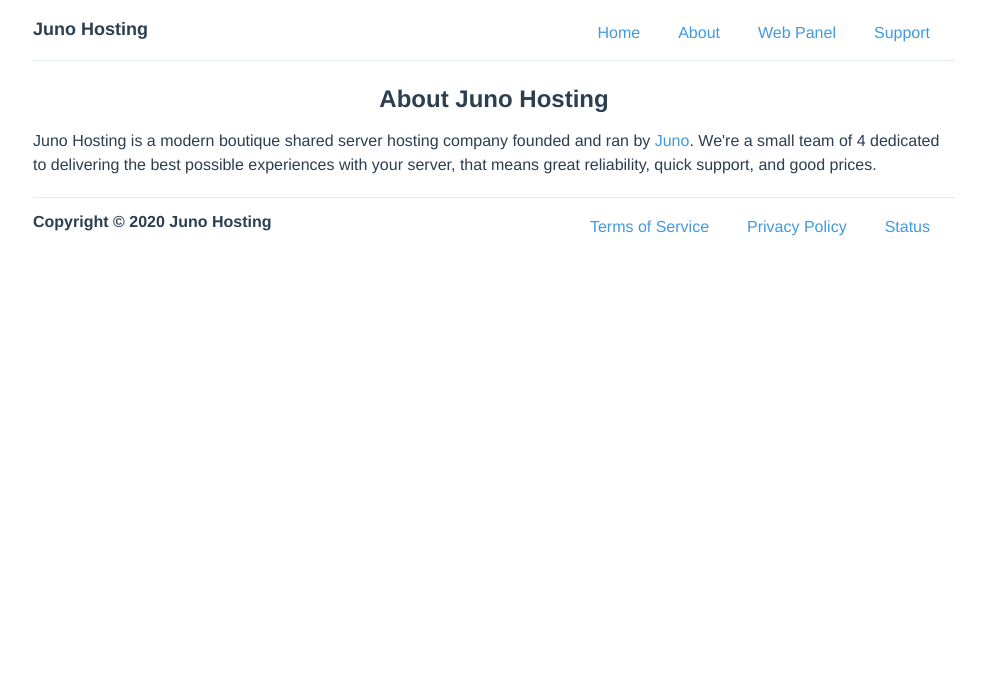
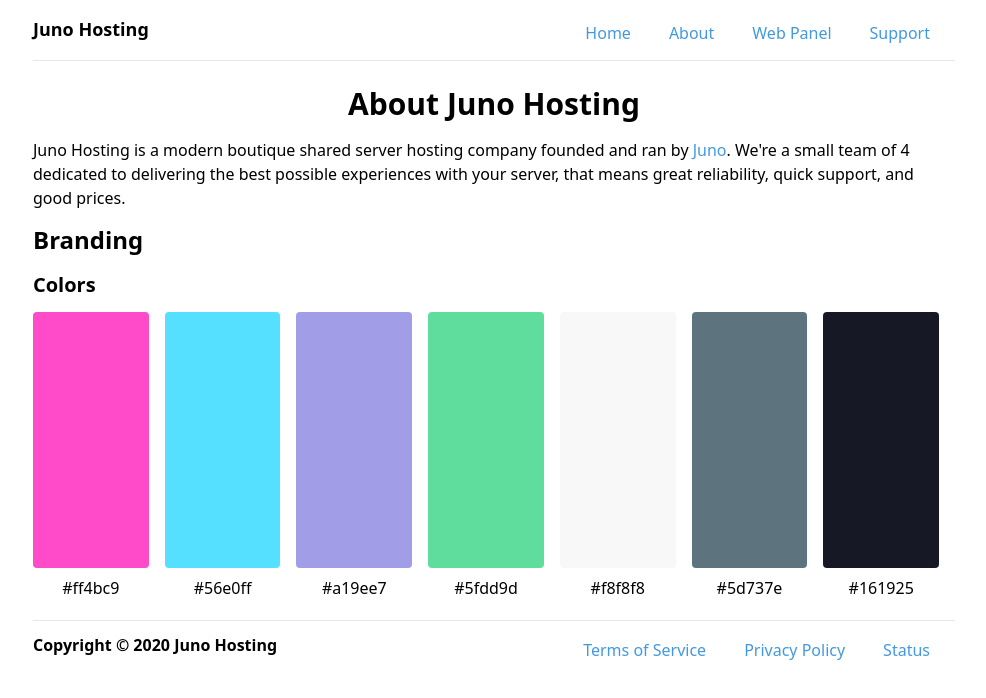
Before and after one commit to junodevs/junohosting.net, a Vue app: page /about in a window 1280 px wide. Shown: the top 698 px of the page, without its empty margins (146-1132 px from the left). Built offline with nearby package versions, Linux system fonts and the light colour scheme.

Commit message:
feat(views/about): add branding section to about page

```diff
--- a/src/App.vue
+++ b/src/App.vue
@@ -18,28 +18,3 @@
 })
 export default class App extends Vue {}
 </script>
-
-<style lang="less">
-#app {
-  font-family: Avenir, Helvetica, Arial, sans-serif;
-  -webkit-font-smoothing: antialiased;
-  -moz-osx-font-smoothing: grayscale;
-  color: #2c3e50;
-  max-width: 800px;
-  margin: 0 auto;
-}
-
-nav {
-  text-align: center;
-  padding: 30px;
-
-  a {
-    font-weight: bold;
-    color: #2c3e50;
-
-    &.router-link-exact-active {
-      color: #42b983;
-    }
-  }
-}
-</style>
--- a/src/views/About.vue
+++ b/src/views/About.vue
@@ -1,6 +1,6 @@
 <template>
   <section id="about">
-    <h1 class="text-center font-bold m-3 text-2xl">About Juno Hosting</h1>
+    <h1 class="text-center font-bold m-3 text-3xl">About Juno Hosting</h1>
     <p>
       Juno Hosting is a modern boutique shared server hosting company
       founded and ran by <a class="link" href="https://junodevs.tech">Juno</a>.
@@ -8,6 +8,16 @@
       We're a small team of 4 dedicated to delivering the best possible experiences
       with your server, that means great reliability, quick support, and good prices.
     </p>
+    <h2 class="font-bold text-2xl my-3">Branding</h2>
+    <div>
+      <h3 class="font-bold text-xl my-3">Colors</h3>
+      <div id="colors" class="flex">
+        <div id="color-container" class="w-1/6 mr-4" v-for="color in colors" :key="color">
+          <div class="color h-64 rounded" :id="'color-' + color"></div>
+          <p class="text-center mt-2">#{{ color }}</p>
+        </div>
+      </div>
+    </div>
   </section>
 </template>
 
@@ -15,5 +25,29 @@
 import { Component, Vue } from 'vue-property-decorator'
 
 @Component
-export default class About extends Vue {}
+export default class About extends Vue {
+  private colors = [
+    'ff4bc9',
+    '56e0ff',
+    'a19ee7',
+    '5fdd9d',
+    'f8f8f8',
+    '5d737e',
+    '161925'
+  ]
+}
 </script>
+
+<style lang="postcss" scoped>
+.color-container:last-child {
+  margin-right: 0px;
+}
+
+#color-ff4bc9 { background-color: #ff4bc9; }
+#color-56e0ff { background-color: #56e0ff; }
+#color-a19ee7 { background-color: #a19ee7; }
+#color-5fdd9d { background-color: #5fdd9d; }
+#color-f8f8f8 { background-color: #f8f8f8; }
+#color-5d737e { background-color: #5d737e; }
+#color-161925 { background-color: #161925; }
+</style>
--- a/src/views/Home.vue
+++ b/src/views/Home.vue
@@ -41,9 +41,7 @@
 #title {
   text-transform: uppercase;
   font-family: "Permanent Marker";
-  background: -webkit-linear-gradient(#ff4bc9, #56e0ff);
-  background-clip: text;
-  -webkit-text-fill-color: transparent;
+  color: #a19ee7;
 }
 
 #pattern {
```
